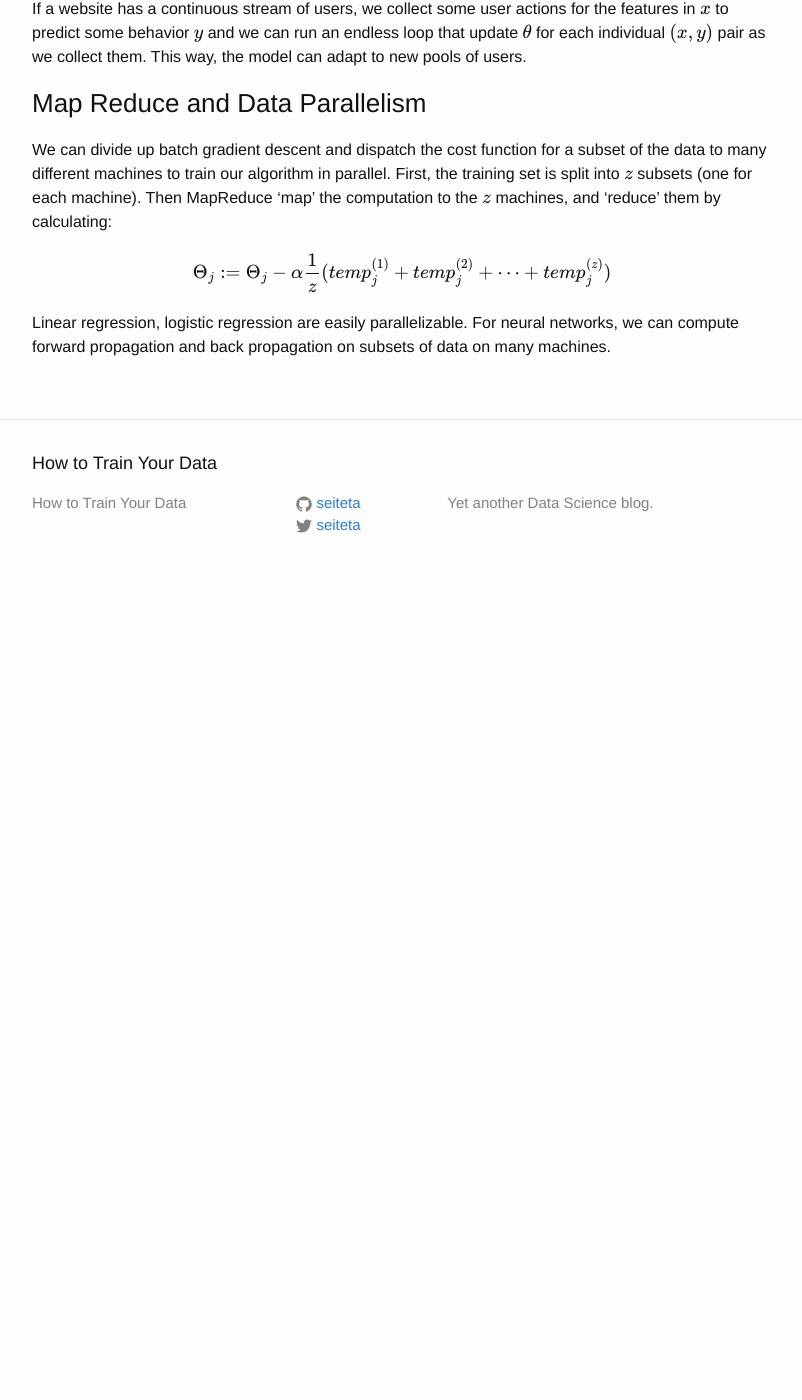
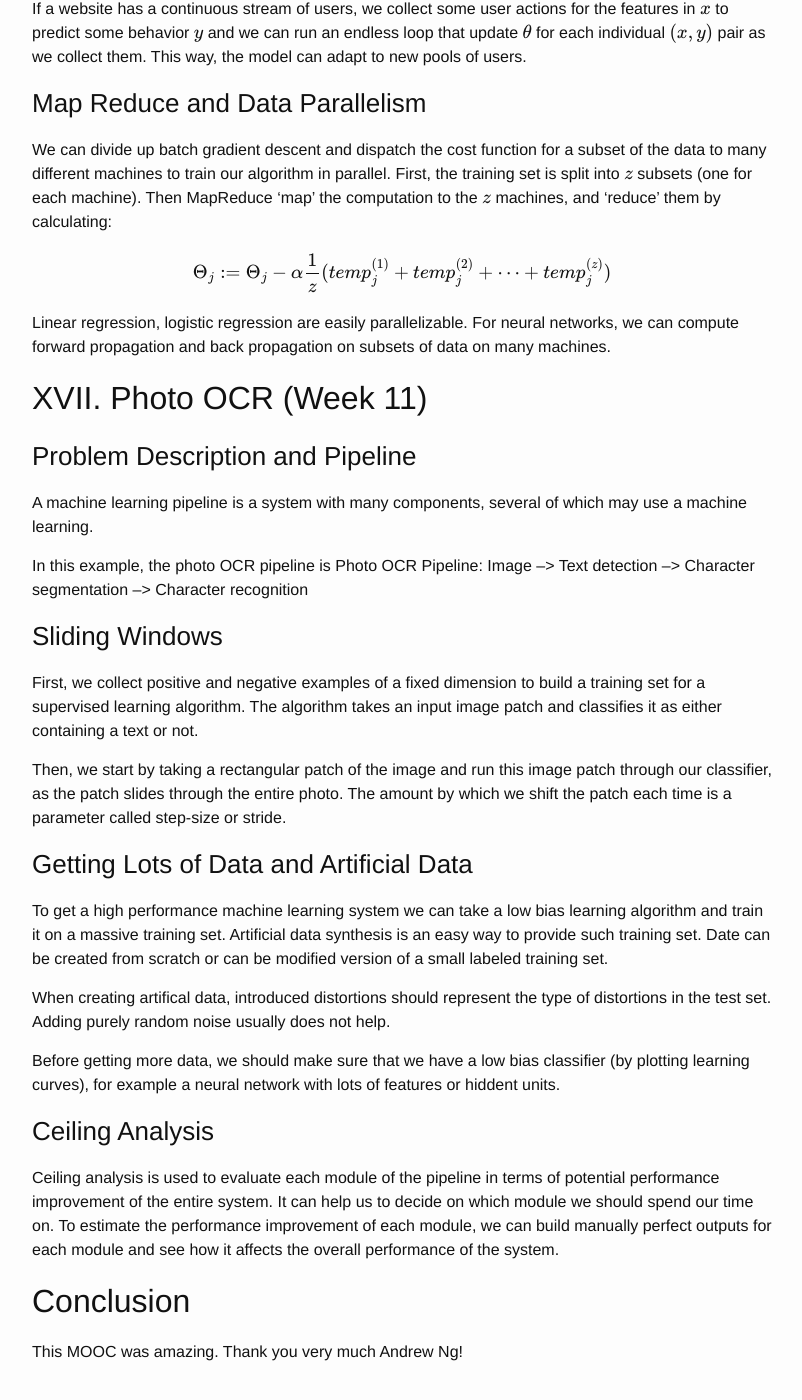
Before and after one commit to seiteta/seiteta.github.io_old, a Jekyll site: the page built from _posts/2014-12-04-machine-learning-notes.md, in a window 1280 px wide and 1400 px high, scrolled down 25662 px. Shown: the whole window, without its empty margins (238-1040 px from the left). Built offline with Jekyll 4.4.1, drawn with Linux system fonts in a browser that asks for light colours; formulas are drawn with MathJax 3; before the commit the page ends 26259 px from its top, so only the background shows below that.

Commit message:
Update 2014-12-04-machine-learning-notes.md

```diff
--- a/_posts/2014-12-04-machine-learning-notes.md
+++ b/_posts/2014-12-04-machine-learning-notes.md
@@ -873,3 +873,33 @@ We can divide up batch gradient descent and dispatch the cost function for a sub
 $$\Theta_j := \Theta_j - \alpha \dfrac{1}{z}(temp_j^{(1)} + temp_j^{(2)} + \cdots + temp_j^{(z)})$$
 
 Linear regression, logistic regression are easily parallelizable. For neural networks, we can compute forward propagation and back propagation on subsets of data on many machines.
+
+## XVII. Photo OCR (Week 11)
+
+### Problem Description and Pipeline
+
+A machine learning pipeline is a system with many components, several of which may use a machine learning.
+
+In this example, the photo OCR pipeline is Photo OCR Pipeline: Image –> Text detection –> Character segmentation –> Character recognition
+
+### Sliding Windows
+
+First, we collect positive and negative examples of a fixed dimension to build a training set for a supervised learning algorithm. The algorithm takes an input image patch and classifies it as either containing a text or not.
+
+Then, we start by taking a rectangular patch of the image and run this image patch through our classifier, as the patch slides through the entire photo. The amount by which we shift the patch each time is a parameter called step-size or stride.
+
+### Getting Lots of Data and Artificial Data
+
+To get a high performance machine learning system we can take a low bias learning algorithm and train it on a massive training set. Artificial data synthesis is an easy way to provide such training set. Date can be created from scratch or can be modified version of a small labeled training set.
+
+When creating artifical data, introduced distortions should represent the type of distortions in the test set. Adding purely random noise usually does not help.
+
+Before getting more data, we should make sure that we have a low bias classifier (by plotting learning curves), for example a neural network with lots of features or hiddent units.
+
+### Ceiling Analysis
+
+Ceiling analysis is used to evaluate each module of the pipeline in terms of potential performance improvement of the entire system. It can help us to decide on which module we should spend our time on. To estimate the performance improvement of each module, we can build manually perfect outputs for each module and see how it affects the overall performance of the system.
+
+## Conclusion
+
+This MOOC was amazing. Thank you very much Andrew Ng!
```
